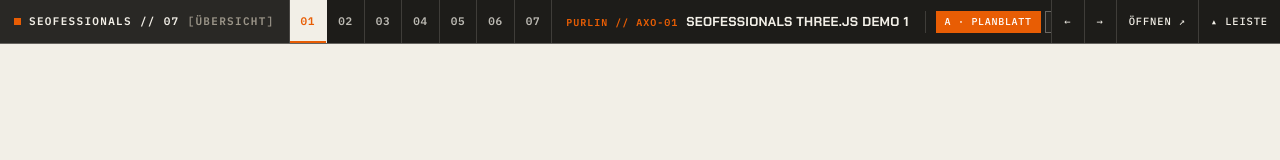
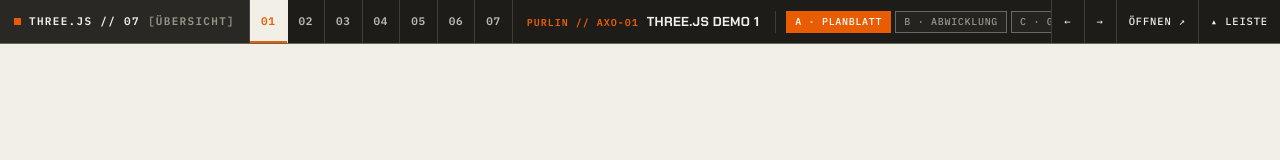
Before and after one commit to seofessionals-3js/threejs-demos, a plain HTML site: page index.html in a window 1280 px wide. Drawn offline with Linux system fonts and the light colour scheme.

Commit message:
Namen ohne seofessionals
Seitentitel, README und Startprompt heißen jetzt "three.js Demo …",
Links zeigen auf die umbenannten Repositories threejs-demo-1 bis -7.

Co-Authored-By: Claude Opus 5.5 <noreply@anthropic.com>

```diff
--- a/index.html
+++ b/index.html
@@ -3,8 +3,8 @@
 <head>
 <meta charset="utf-8">
 <meta name="viewport" content="width=device-width, initial-scale=1">
-<title>seofessionals three.js Demos</title>
-<meta name="description" content="seofessionals three.js Demos: sieben Wege, eine flache Architekturzeichnung in ein 3D-Scroll-Erlebnis zu verwandeln, in reinem three.js.">
+<title>three.js Demos</title>
+<meta name="description" content="three.js Demos: sieben Wege, eine flache Architekturzeichnung in ein 3D-Scroll-Erlebnis zu verwandeln, in reinem three.js.">
 <link rel="preconnect" href="https://fonts.googleapis.com">
 <link rel="preconnect" href="https://fonts.gstatic.com" crossorigin>
 <link href="https://fonts.googleapis.com/css2?family=Chakra+Petch:ital,wght@0,500;0,600;0,700;1,600&family=IBM+Plex+Mono:wght@400;500;600&display=swap" rel="stylesheet">
@@ -407,7 +407,7 @@
 <header id="master-bar">
   <button class="brand-cell" id="toggle-matrix" title="Alle sieben Techniken zeigen">
     <span class="dot"></span>
-    <span>SEOFESSIONALS // 07</span>
+    <span>THREE.JS // 07</span>
     <span style="color:var(--mute)">[ÜBERSICHT]</span>
   </button>
 
@@ -416,7 +416,7 @@
   <div class="active-meta">
     <div class="active-title">
       <span class="code" id="cur-code">PURLIN // AXO-01</span>
-      <span class="name" id="cur-name">seofessionals three.js Demo 1</span>
+      <span class="name" id="cur-name">three.js Demo 1</span>
     </div>
     <div class="variant-group" id="cur-variants"></div>
   </div>
@@ -429,12 +429,12 @@
   </div>
 </header>
 
-<button id="show-bar-tab" title="Leiste anzeigen">▾ SEOFESSIONALS // 07</button>
+<button id="show-bar-tab" title="Leiste anzeigen">▾ THREE.JS // 07</button>
 
 <div id="matrix-drawer">
   <div class="matrix-head">
     <div>
-      <h2>SEOFESSIONALS THREE.JS // SIEBEN TECHNIKEN [01 BIS 07]</h2>
+      <h2>THREE.JS // SIEBEN TECHNIKEN [01 BIS 07]</h2>
       <p>Wählen Sie eine Technik oder eine ihrer Varianten. Jede läuft live in Ihrem Browser. Am besten auf einem Laptop.</p>
     </div>
     <div style="display:flex; gap:10px;">
@@ -453,119 +453,119 @@ const DEMOS = [
   {
     "id": "01",
     "code": "PURLIN // AXO-01",
-    "title": "seofessionals three.js Demo 1",
+    "title": "three.js Demo 1",
     "short": "Explosionsaxo",
     "desc": "Eine Explosionsaxonometrie setzt sich Schicht für Schicht in Bauabfolge zusammen. Dann weitet sich das Objektiv auf Augenhöhe, und Sie gehen hinein.",
     "variants": [
       {
         "label": "A · Planblatt",
-        "url": "../seofessionals-threejs-demo-1/index.html?dir=a"
+        "url": "../threejs-demo-1/index.html?dir=a"
       },
       {
         "label": "B · Abwicklung",
-        "url": "../seofessionals-threejs-demo-1/index.html?dir=b"
+        "url": "../threejs-demo-1/index.html?dir=b"
       },
       {
         "label": "C · Geschossweise",
-        "url": "../seofessionals-threejs-demo-1/index.html?dir=c"
+        "url": "../threejs-demo-1/index.html?dir=c"
       }
     ]
   },
   {
     "id": "02",
     "code": "COTA // SWP-02",
-    "title": "seofessionals three.js Demo 2",
+    "title": "three.js Demo 2",
     "short": "Schnitt-Scan",
     "desc": "Eine Schnittzeichnung öffnet sich in die Tiefe. Ein Scan macht aus Tusche Material und aus den gezeichneten Sonnenwinkeln echte Sonnenstrahlen. Dann gehen Sie durch den Schnitt hinein.",
     "variants": [
       {
         "label": "Demo",
-        "url": "../seofessionals-threejs-demo-2/index.html"
+        "url": "../threejs-demo-2/index.html"
       }
     ]
   },
   {
     "id": "03",
     "code": "POCHÉ // SEC-03",
-    "title": "seofessionals three.js Demo 3",
+    "title": "three.js Demo 3",
     "short": "Offener Schnitt",
     "desc": "Ein flacher Schnitt zeichnet sich selbst. Dann öffnet sich das Objektiv, während der Schnitt seine Größe behält, und die Kamera besucht jede Ebene vom Schnitt aus.",
     "variants": [
       {
         "label": "A · Objektiv öffnen",
-        "url": "../seofessionals-threejs-demo-3/index.html?dir=a"
+        "url": "../threejs-demo-3/index.html?dir=a"
       },
       {
         "label": "C · Die Treppe hinab",
-        "url": "../seofessionals-threejs-demo-3/index.html?dir=c"
+        "url": "../threejs-demo-3/index.html?dir=c"
       }
     ]
   },
   {
     "id": "04",
     "code": "SEQUENCE // A-901",
-    "title": "seofessionals three.js Demo 4",
+    "title": "three.js Demo 4",
     "short": "Bau-Zeitraffer",
     "desc": "Sechs Zeichnungen eines Hauses, Phase für Phase. Tauchen Sie in die erste ein und gehen Sie über die Baustelle, während das Haus Woche für Woche bis zur Übergabe wächst.",
     "variants": [
       {
         "label": "Demo",
-        "url": "../seofessionals-threejs-demo-4/index.html"
+        "url": "../threejs-demo-4/index.html"
       }
     ]
   },
   {
     "id": "05",
     "code": "PURLIN // CPM-05",
-    "title": "seofessionals three.js Demo 5",
+    "title": "three.js Demo 5",
     "short": "Bauzeitenplan",
     "desc": "Scrollen Sie durch den Bauzeitenplan, und das Haus baut sich Balken für Balken selbst, samt Kran. Dann öffnet sich die Haustür, und Sie gehen hinein.",
     "variants": [
       {
         "label": "A · Bauzeitenplan",
-        "url": "../seofessionals-threejs-demo-5/index.html?dir=a"
+        "url": "../threejs-demo-5/index.html?dir=a"
       },
       {
         "label": "B · Plan 1:1",
-        "url": "../seofessionals-threejs-demo-5/index.html?dir=b"
+        "url": "../threejs-demo-5/index.html?dir=b"
       },
       {
         "label": "C · Baustellenkamera",
-        "url": "../seofessionals-threejs-demo-5/index.html?dir=c"
+        "url": "../threejs-demo-5/index.html?dir=c"
       }
     ]
   },
   {
     "id": "06",
     "code": "ATELIER 1:100 // MDL-06",
-    "title": "seofessionals three.js Demo 6",
+    "title": "three.js Demo 6",
     "short": "Kartonmodell",
     "desc": "Ein weißes Kartonmodell nachts auf dem Schreibtisch. Tauchen Sie hinab zur Maßstabsfigur, und der Karton wird zum echten Haus, mit der Schreibtischlampe als Sonne.",
     "variants": [
       {
         "label": "Demo",
-        "url": "../seofessionals-threejs-demo-6/index.html"
+        "url": "../threejs-demo-6/index.html"
       }
     ]
   },
   {
     "id": "07",
     "code": "ALBION ROW // ELV-07",
-    "title": "seofessionals three.js Demo 7",
+    "title": "three.js Demo 7",
     "short": "Sonnige Ansicht",
     "desc": "Eine Vorderansicht, deren Schraffur der echte Schatten ist. Ein Scan verwandelt sie in Backstein, die Sonne wandert, die Tür öffnet sich, und Sie gehen hinein.",
     "variants": [
       {
         "label": "A · Eine Tür",
-        "url": "../seofessionals-threejs-demo-7/a-one-door/index.html"
+        "url": "../threejs-demo-7/a-one-door/index.html"
       },
       {
         "label": "B · Die Reihe",
-        "url": "../seofessionals-threejs-demo-7/b-the-row/index.html"
+        "url": "../threejs-demo-7/b-the-row/index.html"
       },
       {
         "label": "C · Die Fassade",
-        "url": "../seofessionals-threejs-demo-7/c-the-face/index.html"
+        "url": "../threejs-demo-7/c-the-face/index.html"
       }
     ]
   }
```
Also changed, not shown: 1 other file.
